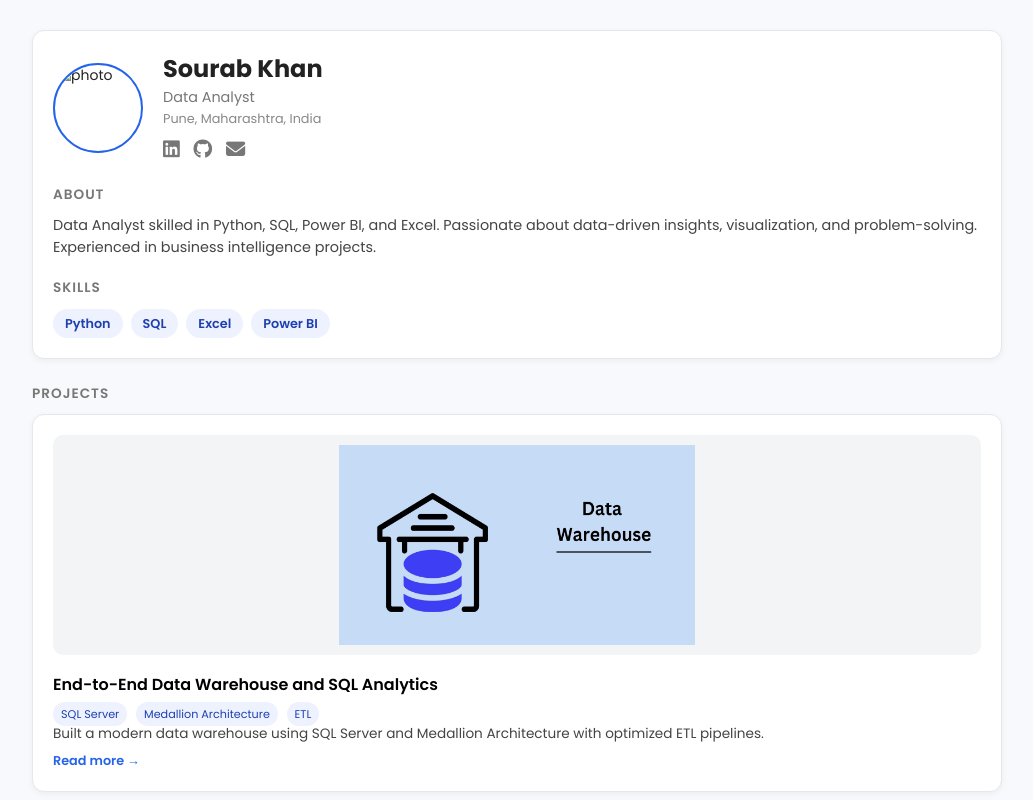
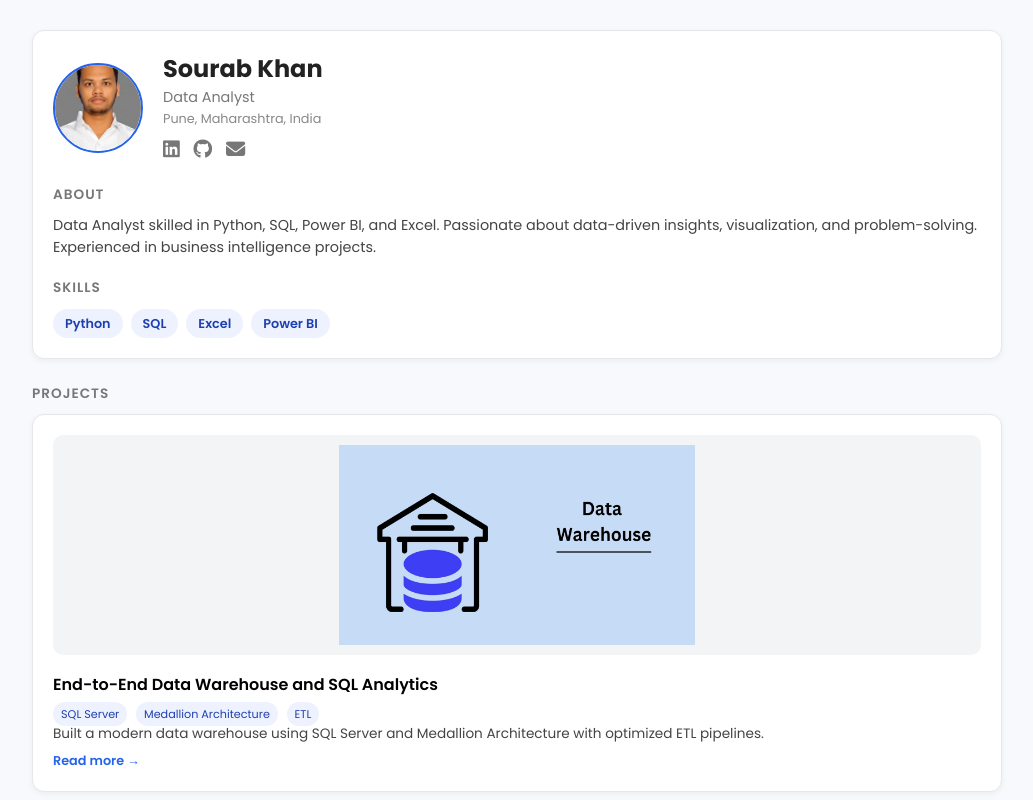
Before and after one commit to SourabKhan/dataportfolio.io, a plain HTML site: page index.html in a window 1280 px wide. Shown: the top 800 px of the page, without its empty margins (123-1156 px from the left). Drawn offline with Linux system fonts and the light colour scheme.

Commit message:
Update index.html

```diff
--- a/index.html
+++ b/index.html
@@ -186,7 +186,7 @@
       <!-- Profile -->
       <div class="profile">
 
-        <img src="images/photo.jpeg" alt="photo">
+        <img src="images/photo.jpg" alt="photo">
 
         <div>
           <h1>Sourab Khan</h1>
```
